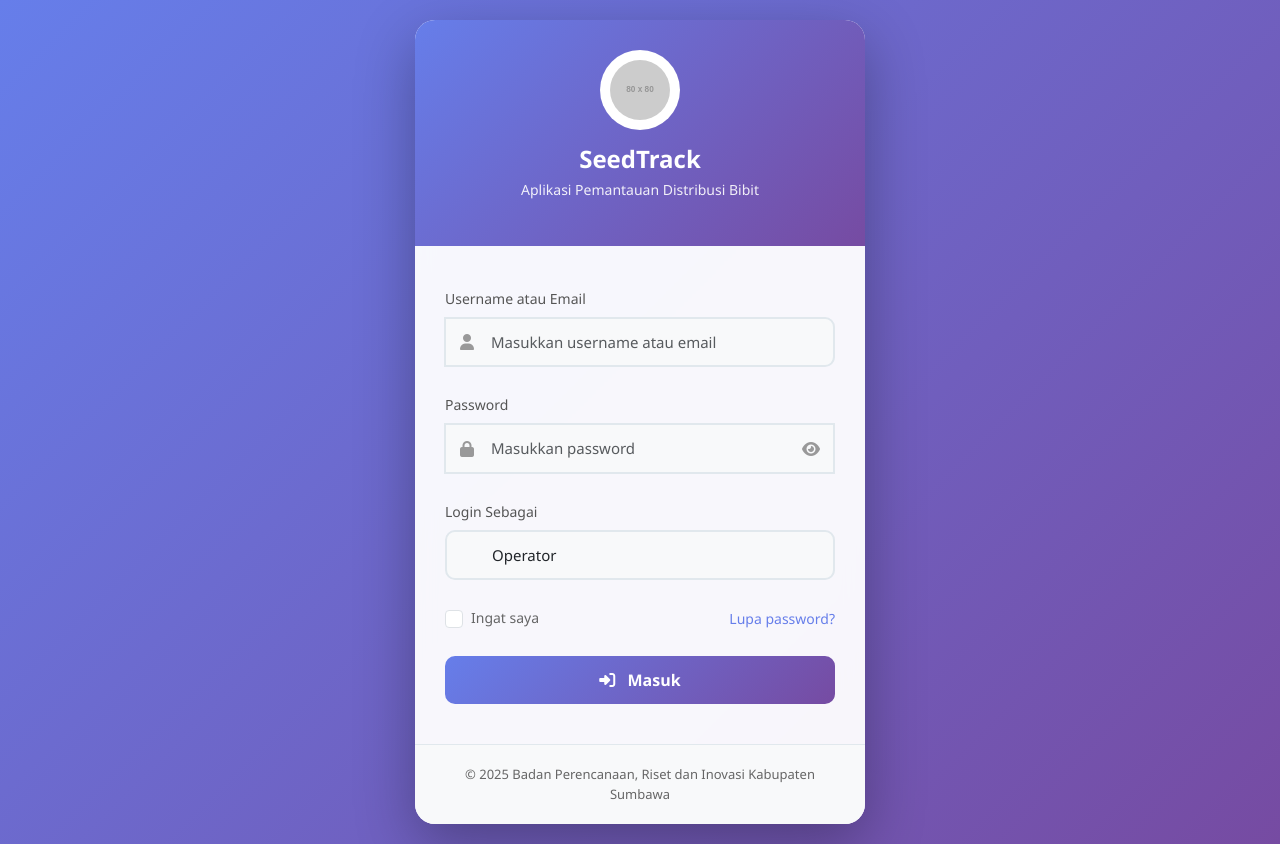
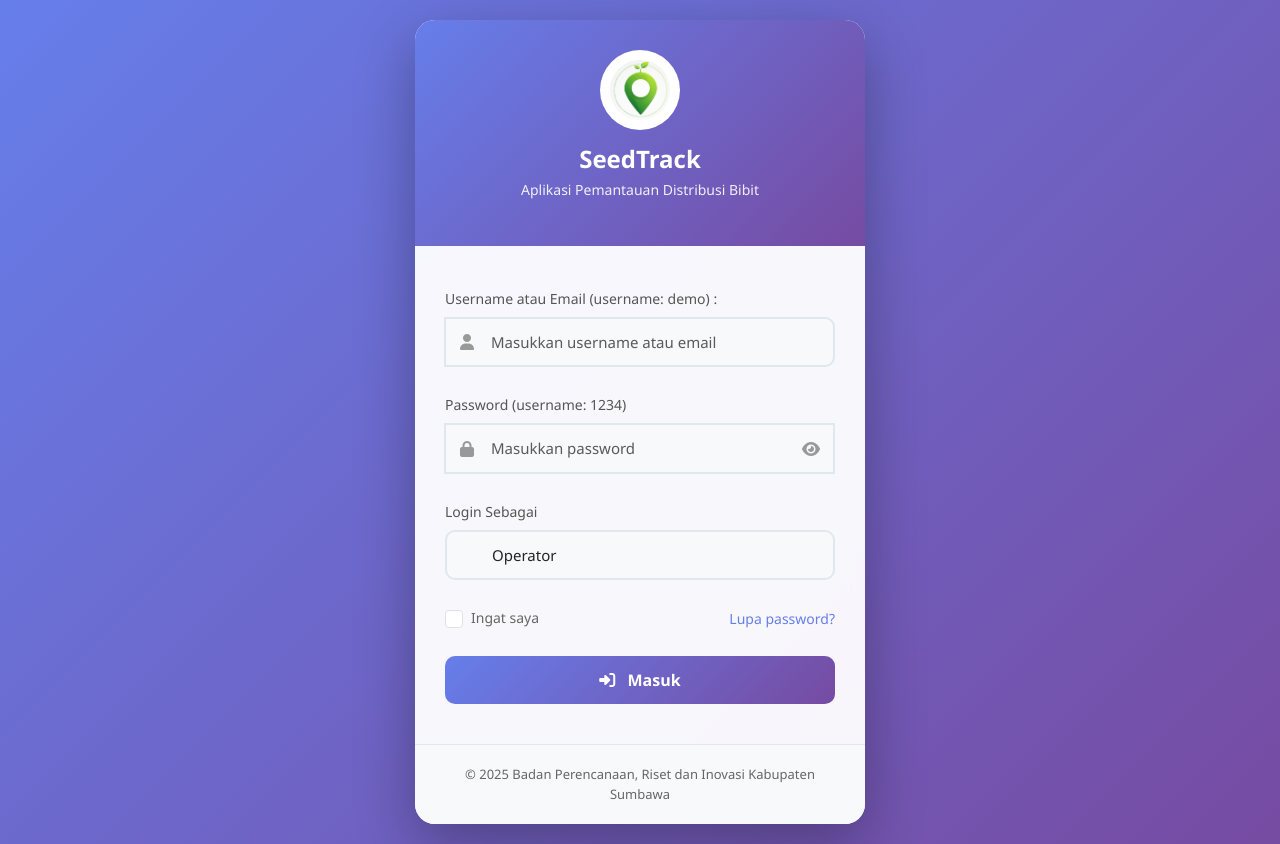
Before and after one commit to pakewokbaenk/FeedTrack, a plain HTML site: page frmLogin.html in a window 1280 px wide. Drawn offline with nearby package versions, Linux system fonts and the light colour scheme; placeholder pictures from the web are drawn by us.

Commit message:
Add files via upload

```diff
--- a/frmLogin.html
+++ b/frmLogin.html
@@ -231,7 +231,7 @@
     <div class="login-container">
         <div class="login-card">
             <div class="login-header">
-                <img src="https://via.placeholder.com/80" alt="Logo">
+                <img src="LogoLogin.png" alt="Logo">
                 <h2>SeedTrack</h2>
                 <p>Aplikasi Pemantauan Distribusi Bibit</p>
             </div>
@@ -245,7 +245,7 @@
 
                 <form id="loginForm" action="frmListDistribusiBibit.html">
                     <div class="form-group">
-                        <label class="form-label">Username atau Email</label>
+                        <label class="form-label">Username atau Email (username: demo) :</label>
                         <div class="input-group">
                             <i class="fas fa-user input-group-icon"></i>
                             <input type="text" class="form-control" id="username"
@@ -254,7 +254,7 @@
                     </div>
 
                     <div class="form-group">
-                        <label class="form-label">Password</label>
+                        <label class="form-label">Password (username: 1234)</label>
                         <div class="input-group">
                             <i class="fas fa-lock input-group-icon"></i>
                             <input type="password" class="form-control" id="password"
```
Also changed, not shown: LogoAplikasi.png (added), LogoLogin.png (added).
